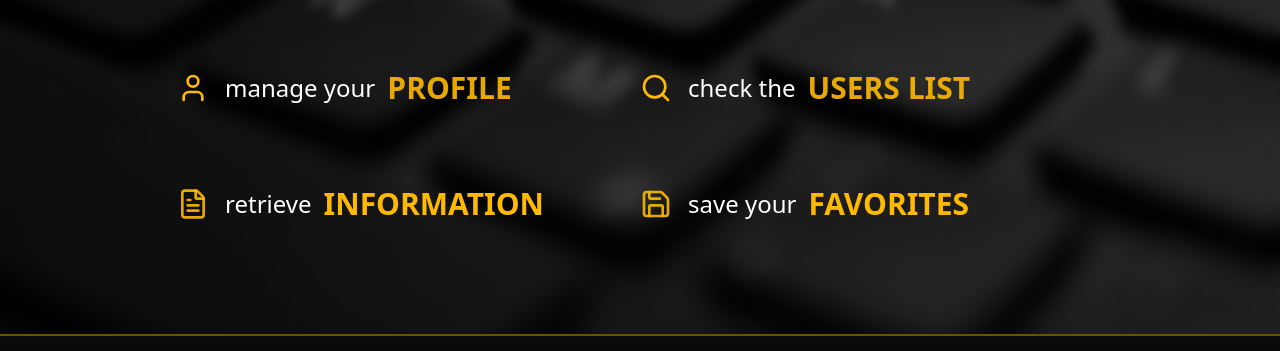
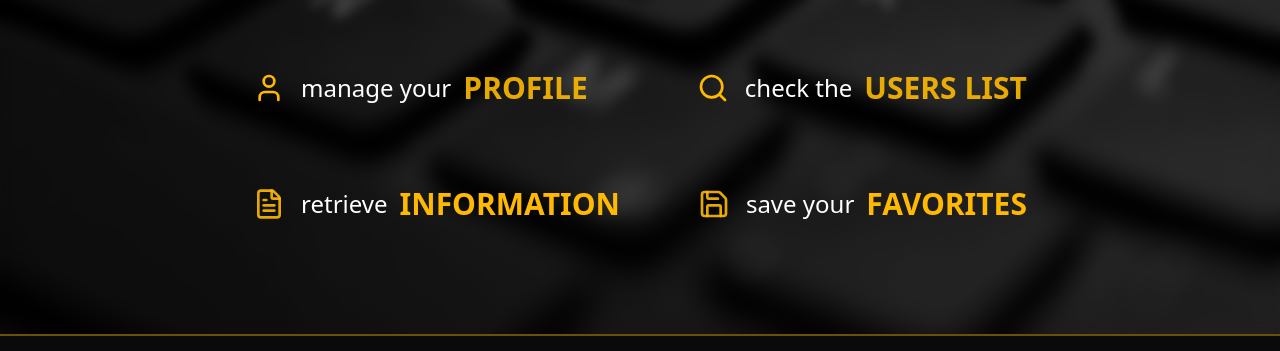
Before and after one commit to ale1a1/Find-Users-Nuxt, a Nuxt app: page / in a window 1280 px wide. Shown: the part 516-867 px from the top of the page. Built offline with nearby package versions, Linux system fonts and the light colour scheme; no server answers; the database is empty; sample sign-in values are in the browser's storage.

Commit message:
fix ui issues on home page

```diff
--- a/pages/index.vue
+++ b/pages/index.vue
@@ -26,8 +26,10 @@ onMounted(() => {
           FIND USERS APP
         </h1>
         <p class="text-2xl md:text-3xl lg:text-5xl font-semibold text-center text-gray-200/90 mb-[4vh] md:mb-[5vh] lg:mb-20 mt-[4vh] md:mt-[5vh] px-6 sm:px-20 md:px-50 lg:px-0 sm:leading-normal">A handy app to find users and get in touch with them</p>
-        <ul class="grid grid-cols-2 list-none mt-10 lg:space-x-24 gap-8 sm:gap-16 md:gap-20 lg:gap-0">
-          <li class="flex flex-col lg:flex-row items-center gap-4 mb-[3vh] lg:mb-20">
+        <!-- <ul class="grid grid-cols-2 list-none mt-10 lg:space-x-24 gap-8 sm:gap-16 md:gap-20 lg:gap-0">    -->
+        <ul class="grid grid-cols-2 justify-items-end mt-10 gap-10 sm:gap-16 md:gap-20 lg:gap-0 lg:gap-x-10">
+          <!-- <li class="flex flex-col lg:flex-row items-center gap-4 mb-[3vh] lg:mb-20"> -->
+          <li class="justify-self-start w-fit flex flex-col lg:flex-row items-center gap-4 mb-[3vh] lg:mb-20">
             <NuxtLink to="/profile" class="text-amber-400 transition-transform duration-300 hover:scale-150 hover:opacity-70">
               <User class="size-8" />
             </NuxtLink>
@@ -39,7 +41,8 @@ onMounted(() => {
               </NuxtLink>
             </div>
           </li>
-          <li class="flex flex-col lg:flex-row items-center gap-4 mb-[3vh] lg:mb-20">
+          <!-- <li class="ml-auto flex flex-col lg:flex-row items-center gap-4 mb-[3vh] lg:mb-20"> -->
+          <li class="justify-self-end w-fit flex flex-col lg:flex-row items-center gap-4 mb-[3vh] lg:mb-20">
             <NuxtLink to="/users-list" class="text-amber-400 transition-transform duration-300 hover:scale-150 hover:opacity-70">
               <Search class="size-8" />
             </NuxtLink>
@@ -61,7 +64,8 @@ onMounted(() => {
               </NuxtLink>
             </div>
           </li>
-          <li class="flex flex-col lg:flex-row items-center gap-4 mb-[3vh] lg:mb-20">
+          <!-- <li class="ml-auto flex flex-col lg:flex-row items-center gap-4 mb-[3vh] lg:mb-20"> -->
+          <li class="justify-self-end w-fit flex flex-col lg:flex-row items-center gap-4 mb-[3vh] lg:mb-20">
             <NuxtLink to="/favourites" class="text-amber-400/90 transition-transform duration-300 hover:scale-150 hover:opacity-70">
               <Save class="size-8" />
             </NuxtLink>
```
